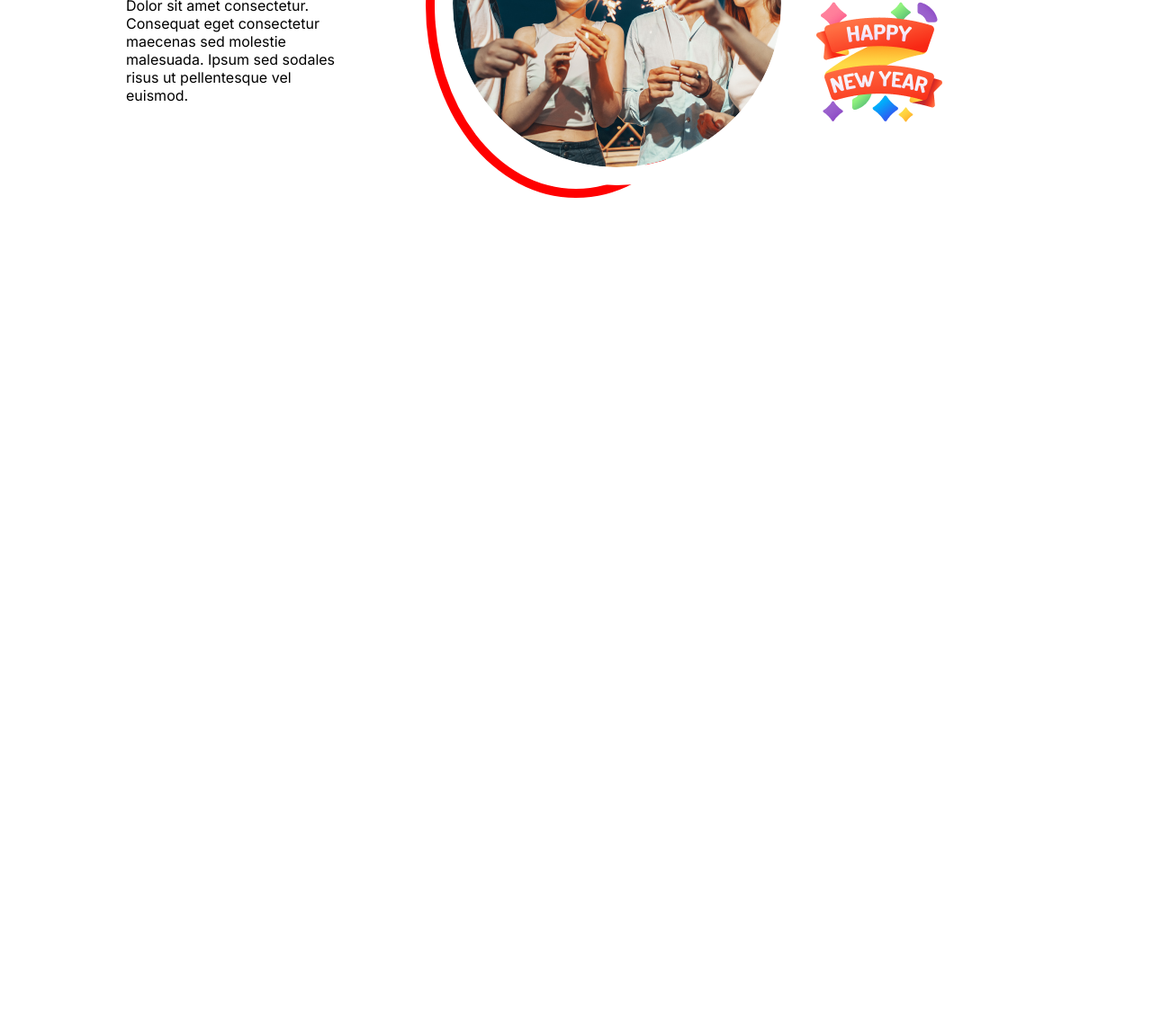
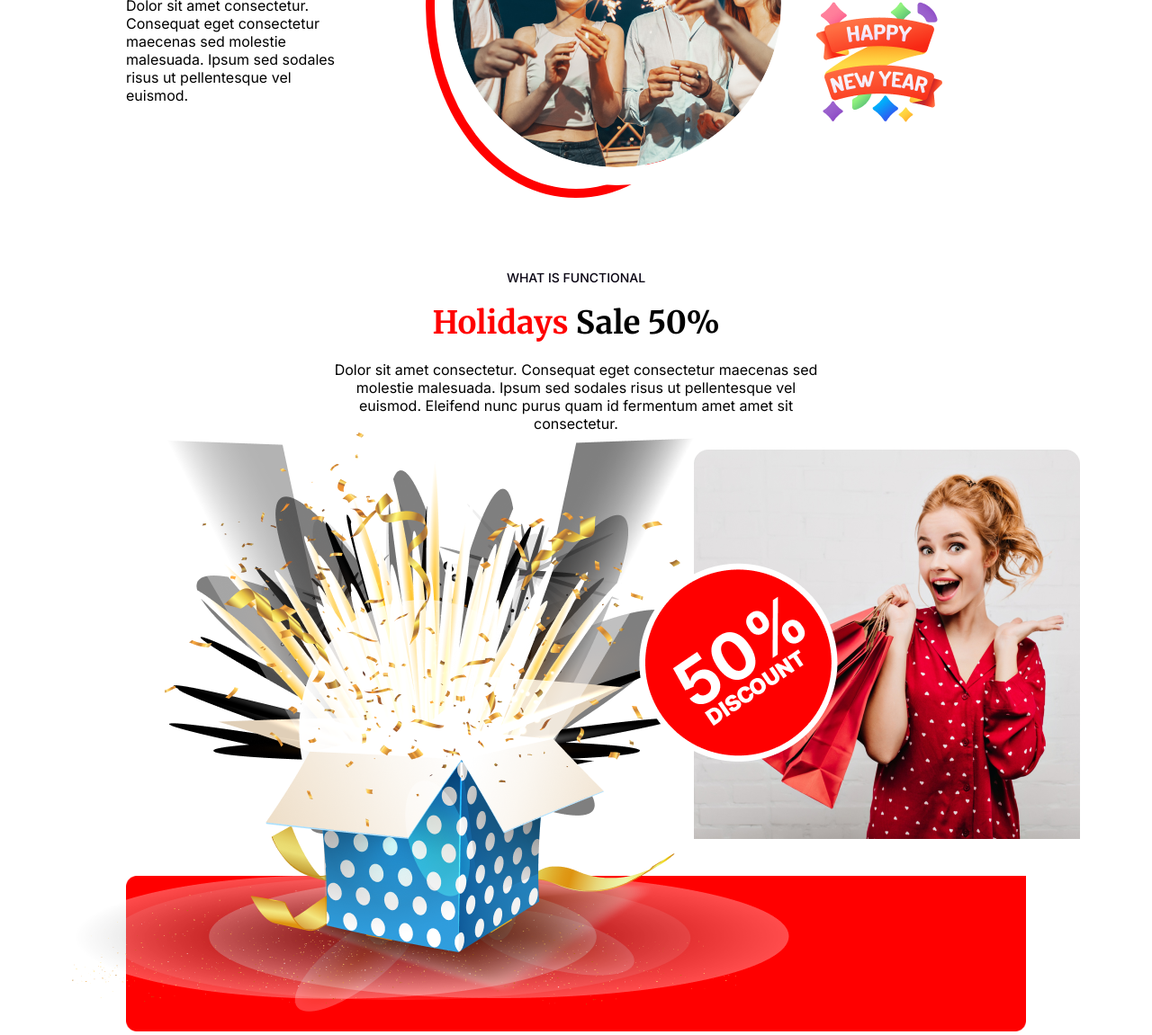
Before and after one commit to amit-2424/assignment-1, a plain HTML site: page index.html in a window 1280 px wide. Shown: the part 2461-3612 px from the top of the page at 90% size. Before the commit the page ends 2761 px from the top, so only its background shows below. Drawn offline with Linux system fonts and the light colour scheme.

Commit message:
my second commit

```diff
--- a/index.html
+++ b/index.html
@@ -34,7 +34,8 @@
                 <div class="wlc-contain">
                     <h1>Welcome to</h1>
                     <h1>midnight party</h1>
-                    <p>Dolor sit amet consectetur. Consequat eget consectetur maecenas sed molestie malesuada. Ipsum sed sodales risus ut pellentesque vel euismod.</p>
+                    <p>Dolor sit amet consectetur. Consequat eget consectetur maecenas sed molestie malesuada. Ipsum sed
+                        sodales risus ut pellentesque vel euismod.</p>
                     <button>JOIN NOW</button>
                 </div>
                 <div class="wlc-img">
@@ -54,7 +55,8 @@
                 <div class="best-off-single">
                     <h4>New best offer</h4>
                     <h2>Coming soon</h2>
-                    <p>Dolor sit amet consectetur. Consequat eget consectetur maecenas sed molestie malesuada. Ipsum sed sodales risus ut pellentesque vel euismod. </p>
+                    <p>Dolor sit amet consectetur. Consequat eget consectetur maecenas sed molestie malesuada. Ipsum sed
+                        sodales risus ut pellentesque vel euismod. </p>
                 </div>
                 <div class="best-off-single">
                     <div class="best-off-img">
@@ -70,6 +72,57 @@
                 </div>
             </div>
         </section>
+        <section class="discount">
+            <div class="discount-title">
+                <h6>WHAT IS FUNCTIONAL</h6>
+                <h2><span>Holidays</span> Sale 50%</h2>
+                <p>Dolor sit amet consectetur. Consequat eget consectetur maecenas sed molestie malesuada. Ipsum sed sodales risus ut pellentesque vel euismod. Eleifend nunc purus quam id fermentum amet amet sit consectetur.</p>
+            </div>
+            <div class="discount-img">
+                <div class="disount-img-container">
+                    <div class="discount-img-left">
+                        <img src="./resources/Group 75.png" alt="">
+                    </div>
+                    <div class="discount-img-midel">
+                        <img src="./resources/Group 44.png" alt="">
+                    </div>
+                    <div class="discount-img-right">
+                        <img src="./resources/Rectangle 1.png" alt="">
+                    </div>
+                </div>
+
+            </div>
+        </section>
+        <section class="portfolio">
+            <div class="portfolio-contain">
+                <h6>THE BEST GIFTS</h6>
+                <h3>Our Awesome Portfolio</h3>
+                <p>Dolor sit amet consectetur. Consequat eget consectetur maecenas sed molestie malesuada. Ipsum sed sodales risus ut pellentesque vel euismod.</p>
+            </div>
+            <div class="portfolio-img-container">
+
+                    <div class="portfolio-img-single">
+                        <img src="./resources/Rectangle 3.png" alt="">
+                    </div>
+                    <div class="portfolio-img-single">
+                        <img src="./resources/Rectangle 4.png" alt="">
+                    </div>
+                    <div class="portfolio-img-single">
+                        <img src="./resources/Rectangle 5.png" alt="">
+                    </div>
+
+
+                    <div class="portfolio-img-single">
+                        <img src="./resources/Rectangle 6.png" alt="">
+                    </div>
+                    <div class="portfolio-img-single">
+                        <img src="./resources/Rectangle 7.png" alt="">
+                    </div>
+                    <div class="portfolio-img-single">
+                        <img src="./resources/Rectangle 8.png" alt="">
+                    </div>
+            </div>
+        </section>
     </main>
     <footer>
 
--- a/style/style.css
+++ b/style/style.css
@@ -160,16 +160,18 @@ section.date button {
 }
 
 /* best offer section */
-.best-off-wrap{
+.best-off-wrap {
     display: flex;
     justify-content: center;
     align-items: center;
     gap: 100px;
 }
-.best-off-single{
+
+.best-off-single {
     width: 33.33%;
 }
-.best-off-single:first-child h4{
+
+.best-off-single:first-child h4 {
     font-size: 20px;
     font-family: Inter;
     color: #F00;
@@ -177,30 +179,131 @@ section.date button {
     text-transform: uppercase;
     margin-bottom: 20px;
 }
-.best-off-single:first-child h2{
+
+.best-off-single:first-child h2 {
     font-size: 30px;
     margin-bottom: 20px;
 }
-.best-off-single:first-child p{
+
+.best-off-single:first-child p {
     font-family: Inter;
 }
 
-.best-off-img img{
+.best-off-img img {
     border-radius: 100%;
     border: 20px solid white;
 
 }
+
 .best-off-img {
     border-radius: 100%;
     border: 10px solid #F00;
 }
 
-.best-off-single:last-child h2{
+.best-off-single:last-child h2 {
     font-size: 25px;
     color: #F00;
     margin-bottom: 20px;
 }
-.best-off-single:last-child p{
+
+.best-off-single:last-child p {
     font-family: Inter;
     margin-bottom: 20px;
 }
+
+/* discount section */
+.disount-img-container {
+    background-image: url(../resources/Rectangle\ 2.png);
+    background-size: 100%;
+    background-repeat: no-repeat;
+    background-position: bottom;
+    display: flex;
+    justify-content: center;
+    align-items: center;
+    width: 100%;
+}
+
+.discount-img-left {
+    width: 50%;
+    float: left;
+}
+
+.discount-img-right {
+    width: 50%;
+    float: right;
+    padding-bottom: 191px;
+    padding-left: 191px;
+}
+
+.discount-img-midel {
+    position: absolute;
+    padding-left: 360px;
+    padding-bottom: 150px;
+}
+
+.discount-title h6 {
+    text-align: center;
+    color: #070211;
+    font-family: Inter;
+    font-size: 14px;
+    font-style: normal;
+    font-weight: 500;
+    line-height: normal;
+}
+.discount-img-left {
+    width: 50%;
+    float: left;
+}
+
+.discount-img-right {
+    width: 50%;
+    float: right;
+    padding-bottom: 191px;
+    padding-left: 191px;
+}
+
+.discount-img-midel {
+    position: absolute;
+    padding-left: 360px;
+    padding-bottom: 150px;
+}
+
+.discount-title h6 {
+    text-align: center;
+}
+
+.discount-title h2 {
+    text-align: center;
+    margin: 20px 0;
+    font-size: 35px;
+}
+
+.discount-title h2 span {
+    color: #F00;
+}
+
+.discount-title p {
+    text-align: center;
+    font-family: 'Inter';
+    padding: 0 22%;
+}
+
+/* protfolleo section */
+.portfolio-img-single {
+    width: 398px;
+    float: left;
+    margin-right: 20px;
+    margin-bottom: 20px;
+}
+
+.portfolio-img-single img {
+    width: 100%;
+}
+
+.portfolio-img-single:nth-child(3) {
+    margin-right: 0px;
+}
+
+.portfolio-img-single:last-child {
+    margin-right: 0px;
+}
```
